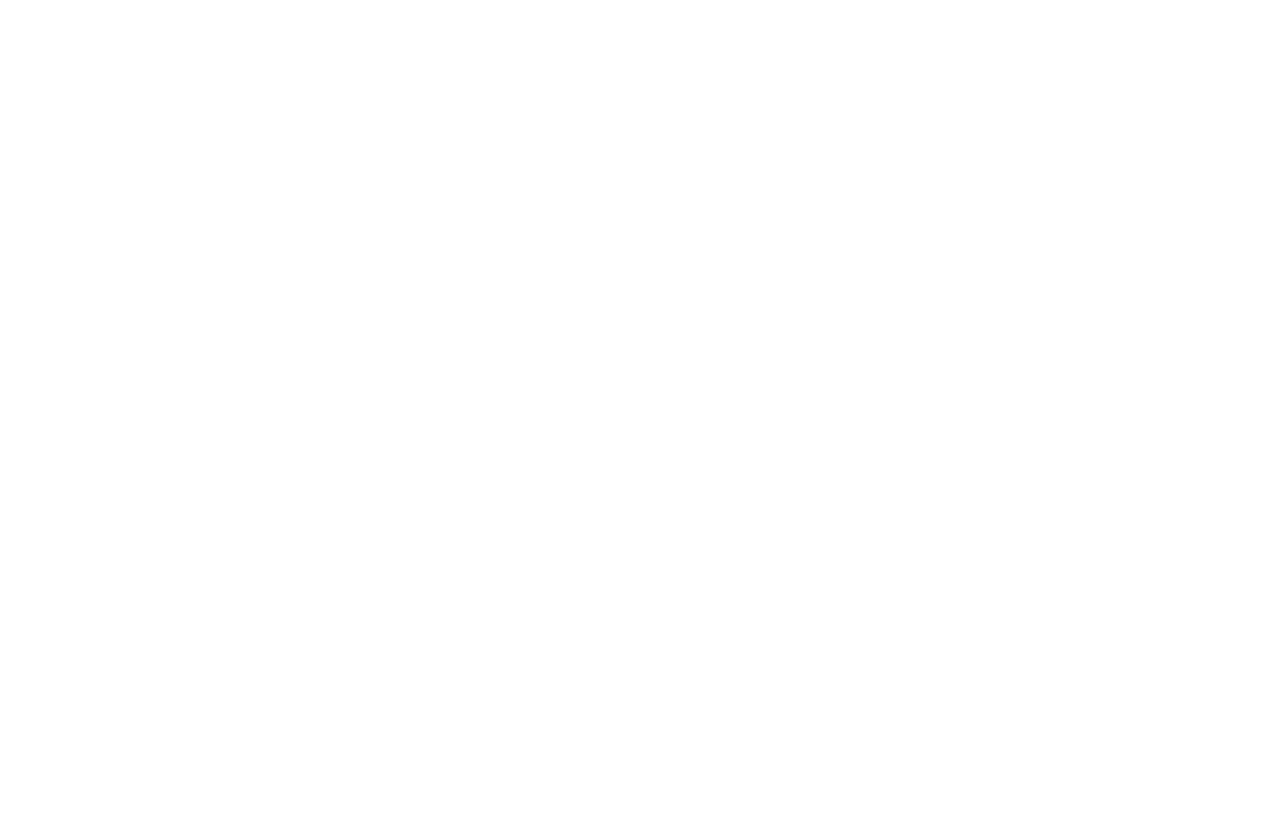
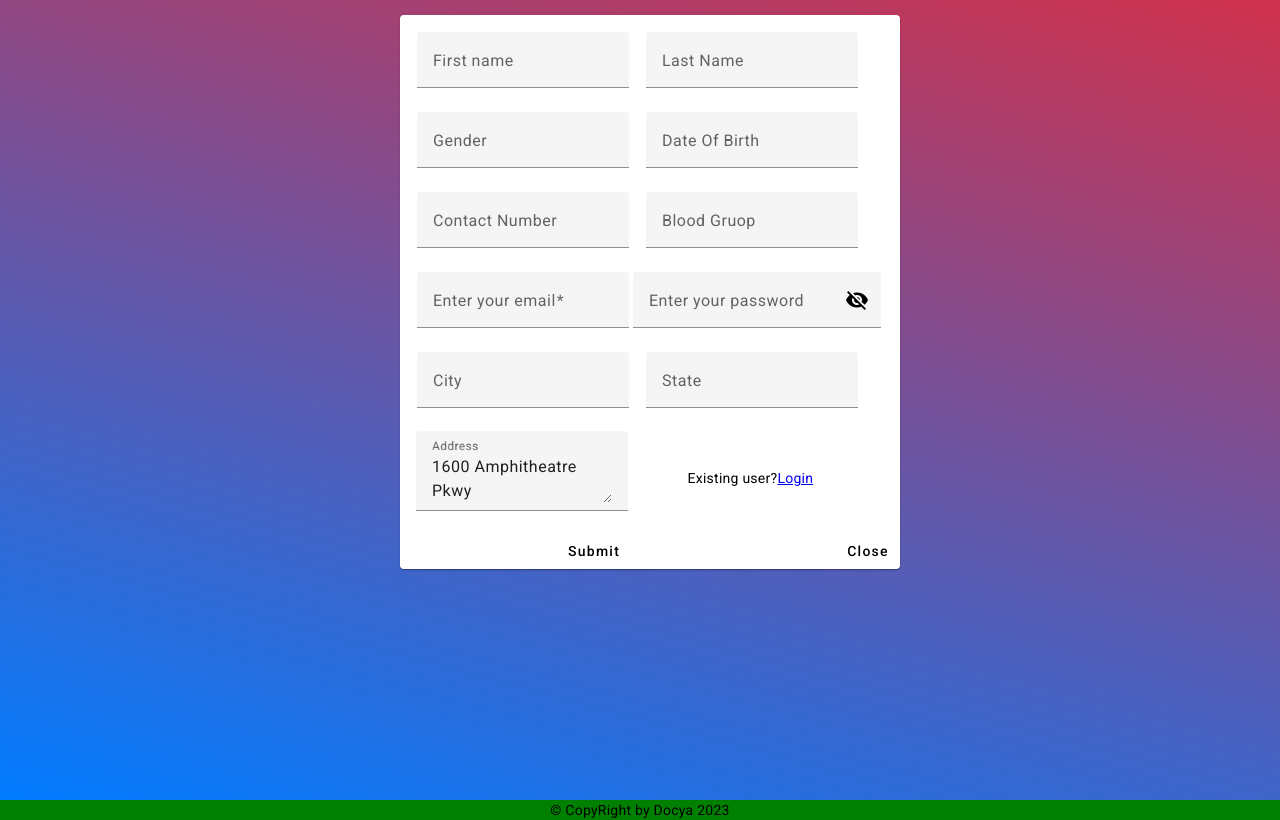
Before and after one commit to Mahathisomisetty/DocyaFEgit, an Angular app: page /register in a window 1280 px wide. Before the commit this address led to /. Built offline with nearby package versions, Linux system fonts and the light colour scheme.

Commit message:
admin added

```diff
--- /dev/null
+++ b/src/app/admin/admin.component.css
@@ -0,0 +1,12 @@
+.side{
+    position: absolute;
+    top: 60px;
+    bottom: 0;
+    left: 0;
+    right: 0;
+    background: yellow;
+  }
+  mat-sidenav{
+    width: 200px;
+    padding: 20px;
+  }
--- /dev/null
+++ b/src/app/admin/admin.component.html
@@ -0,0 +1,50 @@
+<mat-toolbar>
+    <button mat-icon-button (click)="nav.toggle()"><mat-icon>menu</mat-icon></button>
+    <span><h1 style="padding: 15px;">Admin DashBoard</h1></span>
+</mat-toolbar>
+<mat-sidenav-container class="side">
+    <mat-sidenav  #nav opened>
+        <a [routerLink]="['homea']">
+        <button mat-button>
+
+            <span>home</span>
+        </button></a>
+        <a href="vpatient">
+            <button mat-button>
+                <span>view doctors</span>
+            </button></a>
+            <a href="vpatient">
+                <button mat-button>
+                    <mat-icon><i class="fa-solid fa-eye"></i></mat-icon>
+                    <span>view nurse</span>
+                </button></a>
+                <a href="vpatient">
+                    <button mat-button>
+                        <mat-icon><i class="fa-solid fa-eye"></i></mat-icon>
+                        <span> view patients</span>
+                    </button></a>
+                    <a href="vpatient">
+                        <button mat-button>
+                            <mat-icon><i class="fa-solid fa-eye"></i></mat-icon>
+                            <span>Add doctor</span>
+                        </button></a>
+                        <a href="vpatient">
+                            <button mat-button>
+                                <mat-icon><i class="fa-solid fa-eye"></i></mat-icon>
+                                <span>Add Nurse</span>
+                            </button></a>
+                            <a href="vpatient">
+                                <button mat-button>
+                                    <mat-icon><i class="fa-solid fa-eye"></i></mat-icon>
+                                    <span>Edit doctor</span>
+                                </button></a>
+                                <a>
+                                    <button mat-button>
+                                        <mat-icon><i class="fa-solid fa-eye"></i></mat-icon>
+                                        <span>Edit nurse</span>
+                                    </button></a>
+    </mat-sidenav>
+    <mat-sidenav-content >
+        <router-outlet>home</router-outlet>
+    </mat-sidenav-content>
+</mat-sidenav-container>
--- /dev/null
+++ b/src/app/admin/admin.component.ts
@@ -0,0 +1,18 @@
+import { Component } from '@angular/core';
+import {MatDialog} from '@angular/material/dialog';
+import { LoginComponent } from '../login/login.component';
+import {FormControl} from '@angular/forms';
+import {MatDrawerMode} from '@angular/material/sidenav';
+@Component({
+  selector: 'app-admin',
+  templateUrl: './admin.component.html',
+  styleUrls: ['./admin.component.css']
+})
+export class AdminComponent {
+  constructor(public dialog: MatDialog) {}
+
+  openDialog() {
+    this.dialog.open(LoginComponent);
+  }
+
+}
--- a/src/app/app.module.ts
+++ b/src/app/app.module.ts
@@ -5,16 +5,32 @@
 import { AppComponent } from './app.component';
 import { BrowserAnimationsModule } from '@angular/platform-browser/animations';
 import { LoginComponent } from './login/login.component';
-
+import { RegisterComponent } from './register/register.component';
+import { ReactiveFormsModule} from '@angular/forms';
+import {MatFormFieldModule, MatLabel} from '@angular/material/form-field';
+import {MatButtonModule} from '@angular/material/button';
+import {MatIconModule} from '@angular/material/icon';
+import {MatMenuModule} from '@angular/material/menu';
+import {MatToolbarModule} from '@angular/material/toolbar';
+import {MatCardModule} from '@angular/material/card';
+import {MatInputModule} from '@angular/material/input';
+import {MatDialogModule} from '@angular/material/dialog';
+import {MatCommonModule} from '@angular/material/core';
+import {MatSidenavModule} from '@angular/material/sidenav';
+import {MatSlideToggleModule} from '@angular/material/slide-toggle';
+import { AdminComponent } from './admin/admin.component';
 @NgModule({
   declarations: [
     AppComponent,
-    LoginComponent
+    LoginComponent,
+    RegisterComponent,
+    AdminComponent
   ],
   imports: [
-    BrowserModule,
-    AppRoutingModule,
-    BrowserAnimationsModule
+    BrowserModule,MatSlideToggleModule,MatSidenavModule,MatCommonModule,
+    AppRoutingModule,MatDialogModule,MatInputModule,MatCardModule,MatToolbarModule,
+    BrowserAnimationsModule,MatMenuModule,MatIconModule,MatButtonModule,MatFormFieldModule,
+    ReactiveFormsModule,
   ],
   providers: [],
   bootstrap: [AppComponent]
--- a/src/app/login/login.component.html
+++ b/src/app/login/login.component.html
@@ -18,13 +18,13 @@
             <div class="pass">Forget Password?</div>
             <input name="submit" type="Submit" value="Login">
             <div class="signup_link">
-               not a member? <a href="register">Register</a><br>
+               not a member? <a routerLink="/register">Register</a><br>
                Need a user guide? <a [routerLink]="['userguide']">user guide</a>
             </div>
 
             <a routerLink="patientdb">Patient</a>
             <a routerLink="doctordb">Doctor</a>
-            <a routerLink="admin">Admin</a>
+            <a href="admin">Admin</a>
             <a routerLink="nursedb">Nurse</a>
             <svg style="width: 20px; height:20px;" xmlns="http://www.w3.org/2000/svg" viewBox="0 0 448 512"><!--! Font Awesome Pro 6.4.0 by @fontawesome - https://fontawesome.com License - https://fontawesome.com/license (Commercial License) Copyright 2023 Fonticons, Inc. --><path d="M96 128V70.2c0-13.3 8.3-25.3 20.8-30l96-36c7.2-2.7 15.2-2.7 22.5 0l96 36c12.5 4.7 20.8 16.6 20.8 30V128h-.3c.2 2.6 .3 5.3 .3 8v40c0 70.7-57.3 128-128 128s-128-57.3-128-128V136c0-2.7 .1-5.4 .3-8H96zm48 48c0 44.2 35.8 80 80 80s80-35.8 80-80V160H144v16zM111.9 327.7c10.5-3.4 21.8 .4 29.4 8.5l71 75.5c6.3 6.7 17 6.7 23.3 0l71-75.5c7.6-8.1 18.9-11.9 29.4-8.5C401 348.6 448 409.4 448 481.3c0 17-13.8 30.7-30.7 30.7H30.7C13.8 512 0 498.2 0 481.3c0-71.9 47-132.7 111.9-153.6zM208 48V64H192c-4.4 0-8 3.6-8 8V88c0 4.4 3.6 8 8 8h16v16c0 4.4 3.6 8 8 8h16c4.4 0 8-3.6 8-8V96h16c4.4 0 8-3.6 8-8V72c0-4.4-3.6-8-8-8H240V48c0-4.4-3.6-8-8-8H216c-4.4 0-8 3.6-8 8z"/></svg>
             <svg style="width: 20px; height:20px;" xmlns="http://www.w3.org/2000/svg" viewBox="0 0 448 512"><!--! Font Awesome Pro 6.4.0 by @fontawesome - https://fontawesome.com License - https://fontawesome.com/license (Commercial License) Copyright 2023 Fonticons, Inc. --><path d="M224 256A128 128 0 1 0 224 0a128 128 0 1 0 0 256zm-96 55.2C54 332.9 0 401.3 0 482.3C0 498.7 13.3 512 29.7 512H418.3c16.4 0 29.7-13.3 29.7-29.7c0-81-54-149.4-128-171.1V362c27.6 7.1 48 32.2 48 62v40c0 8.8-7.2 16-16 16H336c-8.8 0-16-7.2-16-16s7.2-16 16-16V424c0-17.7-14.3-32-32-32s-32 14.3-32 32v24c8.8 0 16 7.2 16 16s-7.2 16-16 16H256c-8.8 0-16-7.2-16-16V424c0-29.8 20.4-54.9 48-62V304.9c-6-.6-12.1-.9-18.3-.9H178.3c-6.2 0-12.3 .3-18.3 .9v65.4c23.1 6.9 40 28.3 40 53.7c0 30.9-25.1 56-56 56s-56-25.1-56-56c0-25.4 16.9-46.8 40-53.7V311.2zM144 448a24 24 0 1 0 0-48 24 24 0 1 0 0 48z"/></svg>
--- /dev/null
+++ b/src/app/register/register.component.css
@@ -0,0 +1,33 @@
+.container{
+    margin: 0;
+    padding: 0;
+    font-family: Roboto;
+    background-repeat: no-repeat;
+    background-size: cover;
+    background: linear-gradient(15deg, #007bff, #d0314c);
+    height: 100vh;
+    overflow: hidden;
+  }
+  .card{
+    width: 500px;
+    padding-left: 0px;
+    visibility: none;
+    margin-left: 400px;
+    margin-top: 15px;
+
+
+  }
+  .save{
+    align-items: center;
+    float: inline-end;
+  }
+  .save:hover{
+    background-color: red;
+  }
+  .saved:hover{
+    background-color: green;
+  }
+  .foot{
+
+    text-align: center;
+}
--- /dev/null
+++ b/src/app/register/register.component.html
@@ -0,0 +1,89 @@
+<div class="container">
+    <mat-card class="card">
+        <mat-card-content>
+            <form class="example-form">
+
+
+
+                <table class="example-full-width" cellspacing="0"><tr>
+                  <td><mat-form-field class="example-full-width">
+                    <mat-label>First name</mat-label>
+                    <input matInput>
+                  </mat-form-field></td> &nbsp;&nbsp;&nbsp;&nbsp;
+                  <td><mat-form-field class="example-full-width">
+                    <mat-label>Last Name</mat-label>
+                    <input matInput>
+                  </mat-form-field></td>
+                </tr></table>
+                <table class="example-full-width" cellspacing="0"><tr>
+                    <td><mat-form-field class="example-full-width">
+                      <mat-label>Gender</mat-label>
+                      <input matInput>
+                    </mat-form-field></td>&nbsp;&nbsp;&nbsp;&nbsp;
+                    <td><mat-form-field class="example-full-width">
+                      <mat-label>Date Of Birth</mat-label>
+                      <input matInput>
+                    </mat-form-field></td>
+                  </tr></table>
+                  <table class="example-full-width" cellspacing="0"><tr>
+                    <td><mat-form-field class="example-full-width">
+                      <mat-label>Contact Number</mat-label>
+                      <input matInput>
+                    </mat-form-field></td>&nbsp;&nbsp;&nbsp;&nbsp;
+                    <td><mat-form-field class="example-full-width">
+                      <mat-label>Blood Gruop</mat-label>
+                      <input matInput>
+                    </mat-form-field></td>
+                  </tr></table>
+                  <div class="example-container">
+
+                    </div>
+
+                    <table class="example-full-width" cellspacing="0"><tr>
+                        <td><mat-form-field appearance="fill">
+                            <mat-label>Enter your email</mat-label>
+                            <input matInput placeholder="pat@example.com" [formControl]="email" required>
+                            <mat-error *ngIf="email.invalid">{{getErrorMessage()}}</mat-error>
+                          </mat-form-field></td>
+                        <td>
+                        <td> <mat-form-field appearance="fill">
+                            <mat-label>Enter your password</mat-label>
+                            <input matInput [type]="hide ? 'password' : 'text'">
+                            <button mat-icon-button matSuffix (click)="hide = !hide" [attr.aria-label]="'Hide password'" [attr.aria-pressed]="hide">
+                              <mat-icon>{{hide ? 'visibility_off' : 'visibility'}}</mat-icon>
+                            </button>
+                          </mat-form-field></td>
+
+                      </tr></table>
+
+
+                <table class="example-full-width" cellspacing="0"><tr>
+                  <td><mat-form-field class="example-full-width">
+                    <mat-label>City</mat-label>
+                    <input matInput placeholder="Ex. San Francisco">
+                  </mat-form-field></td>&nbsp;&nbsp;&nbsp;&nbsp;
+                  <td><mat-form-field class="example-full-width">
+                    <mat-label>State</mat-label>
+                    <input matInput placeholder="Ex. California">
+                  </mat-form-field></td>
+                  <td>
+                </tr></table>
+              </form>
+              <mat-form-field class="example-full-width">
+                <mat-label>Address</mat-label>
+                <textarea matInput placeholder="Ex. 100 Main St">1600 Amphitheatre Pkwy</textarea>
+              </mat-form-field>
+              &nbsp; &nbsp;&nbsp; &nbsp;&nbsp; &nbsp;&nbsp; &nbsp;&nbsp; &nbsp;Existing user?<a href="login">Login</a>
+
+        </mat-card-content>
+        <div >
+            <button mat-button class="saved" style="color: black; margin-left: 160px;">Submit</button>&nbsp;&nbsp;
+            <button class="save" mat-button  mat-dialog-close>Close</button>
+
+        </div>
+
+    </mat-card>
+    </div>
+
+
+  <footer class="foot" style="background-color:green;">&copy; CopyRight by Docya 2023</footer>
--- /dev/null
+++ b/src/app/register/register.component.ts
@@ -0,0 +1,20 @@
+import { Component } from '@angular/core';
+import {FormControl, Validators} from '@angular/forms';
+import {MatDialog} from '@angular/material/dialog';
+@Component({
+  selector: 'app-register',
+  templateUrl: './register.component.html',
+  styleUrls: ['./register.component.css']
+})
+export class RegisterComponent {
+  hide = true;
+  email = new FormControl('', [Validators.required, Validators.email]);
+
+  getErrorMessage() {
+    if (this.email.hasError('required')) {
+      return 'You must enter a value';
+    }
+
+    return this.email.hasError('email') ? 'Not a valid email' : '';
+  }
+}
```
Also changed, not shown: src/app/app-routing.module.ts (+6 -1 lines), 2 other files (tests, documents, lock files or other folders).
